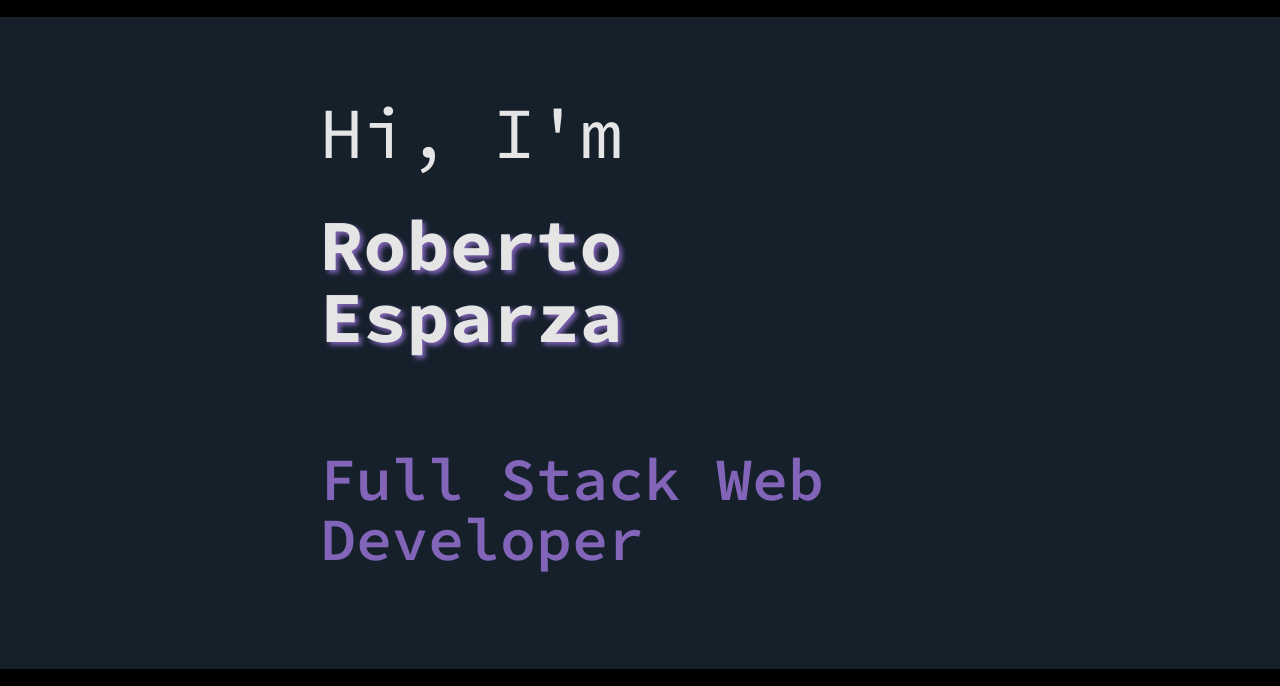
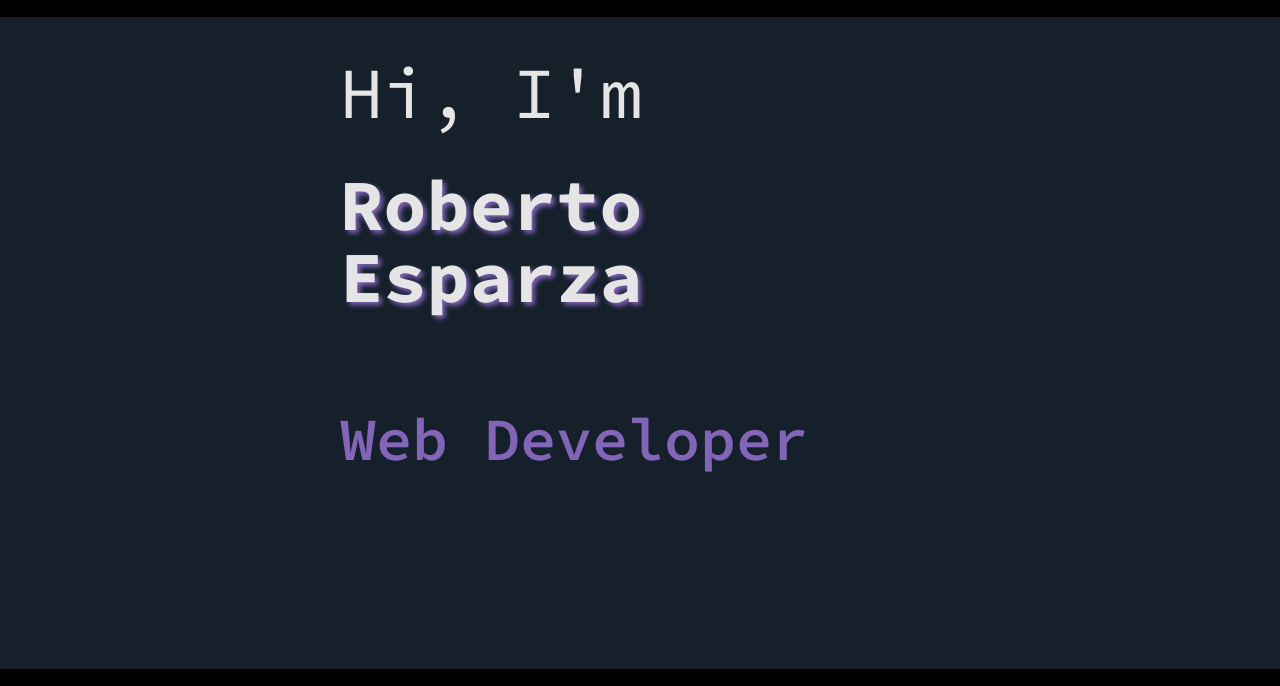
Before and after one commit to RobertoEsp/portfolio, a website: page src/index.html in a window 1280 px wide. Shown: the part 51-737 px from the top of the page. Drawn offline with Linux system fonts and the light colour scheme.

Commit message:
portfolio finished

```diff
--- a/package.json
+++ b/package.json
@@ -5,7 +5,9 @@
   "main": "src/index.html",
   "scripts": {
     "test": "echo \"Error: no test specified\" && exit 1",
-    "dev": "npx tailwindcss -i ./src/input.css -o ./src/output.css --watch"
+    "tail": "npx tailwindcss -i ./src/input.css -o ./src/output.css --watch",
+    "live": "live-server src --port=3030",
+    "dev": "live-server src --port=3030; npx tailwindcss -i ./src/input.css -o ./src/output.css --watch"
   },
   "author": "",
   "license": "ISC",
--- a/src/index.html
+++ b/src/index.html
@@ -12,15 +12,15 @@
 </head>
 <body class="h-screen flex flex-col">
   <header class="bg-black">
-    <div class="m-5">
+    <div class="p-5">
       <img src="assets/logo.svg" alt="" srcset="">
     </div>
   </header>
-  <main class="bg-cloudBlue grow flex flex-col items-center">
-    <div class="w-1/2 my-20">
-      <p class="text-light text-7xl font-mono mb-10">Hi, I'm</p>
-      <h1 class="text-light text-7xl font-bold font-mono shadow-accent mb-24 w-fit">Roberto Esparza</h1>
-      <h2 class="text-accent text-6xl font-semibold font-mono w-fit">Full Stack Web Developer</h2>
+  <main class="bg-cloudBlue grow">
+    <div class="md:w-1/2 mx-auto mt-10">
+      <p class="mx-5 text-light md:text-7xl text-4xl font-mono mb-10">Hi, I'm</p>
+      <h1 class="mx-5 text-light md:text-7xl text-4xl font-bold font-mono shadow-accent mb-24 w-fit">Roberto Esparza</h1>
+      <h2 class="mx-5 text-accent md:text-6xl text-3xl font-semibold font-mono w-fit">Web Developer</h2>
     </div>
   </main>
   <footer class="bg-black text-light">
```
Also changed, not shown: src/output.css.
